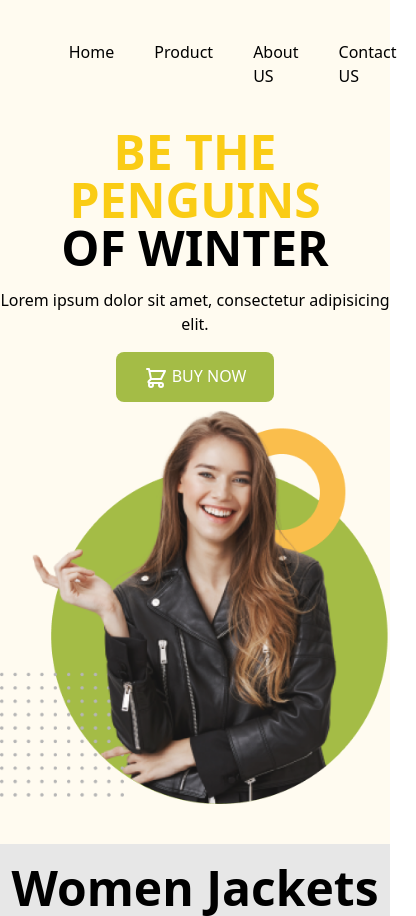
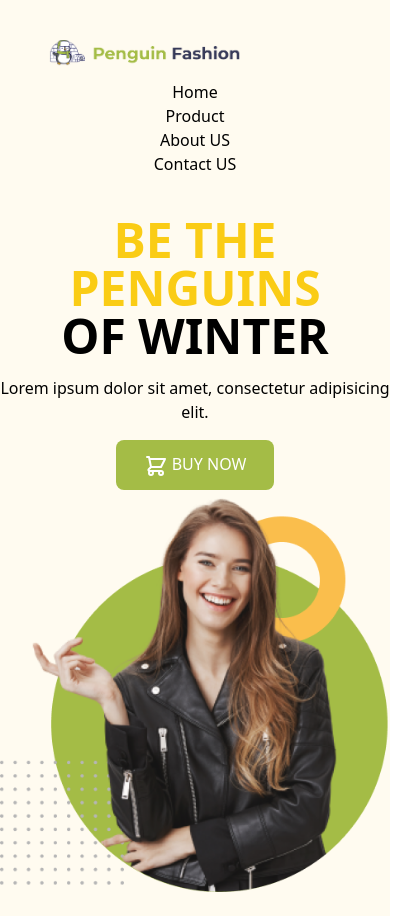
Before and after one commit to sajid1545/PH-penguin-mart, a plain HTML site: page index.html in a window 390 px wide. Shown: the top 916 px of the page, 416 px wide, since content can reach past the window. Drawn offline with nearby package versions, Linux system fonts and the light colour scheme.

Commit message:
navbar made responsive

```diff
--- a/index.html
+++ b/index.html
@@ -44,6 +44,10 @@
         }
     </script>
 
+    <style>
+
+    </style>
+
 </head>
 
 <body>
@@ -53,12 +57,12 @@
         <!-- ~ Nav bar Section ==============================================-->
 
         <nav class="container mx-auto mb-10 w-3/4">
-            <div class="flex justify-between">
+            <div class="sm:flex sm:justify-between">
                 <div class="h-10 w-48">
                     <img src="images/logo.png" alt="">
                 </div>
                 <div>
-                    <ul class="flex ">
+                    <ul class="text-center sm:flex ">
                         <li class="px-5"><a href="" class="hover:text-yellow-400 ">Home</a></li>
                         <li class="px-5"><a href="" class="hover:text-yellow-400">Product</a></li>
                         <li class="px-5"><a href="" class="hover:text-yellow-400">About US</a></li>
```
